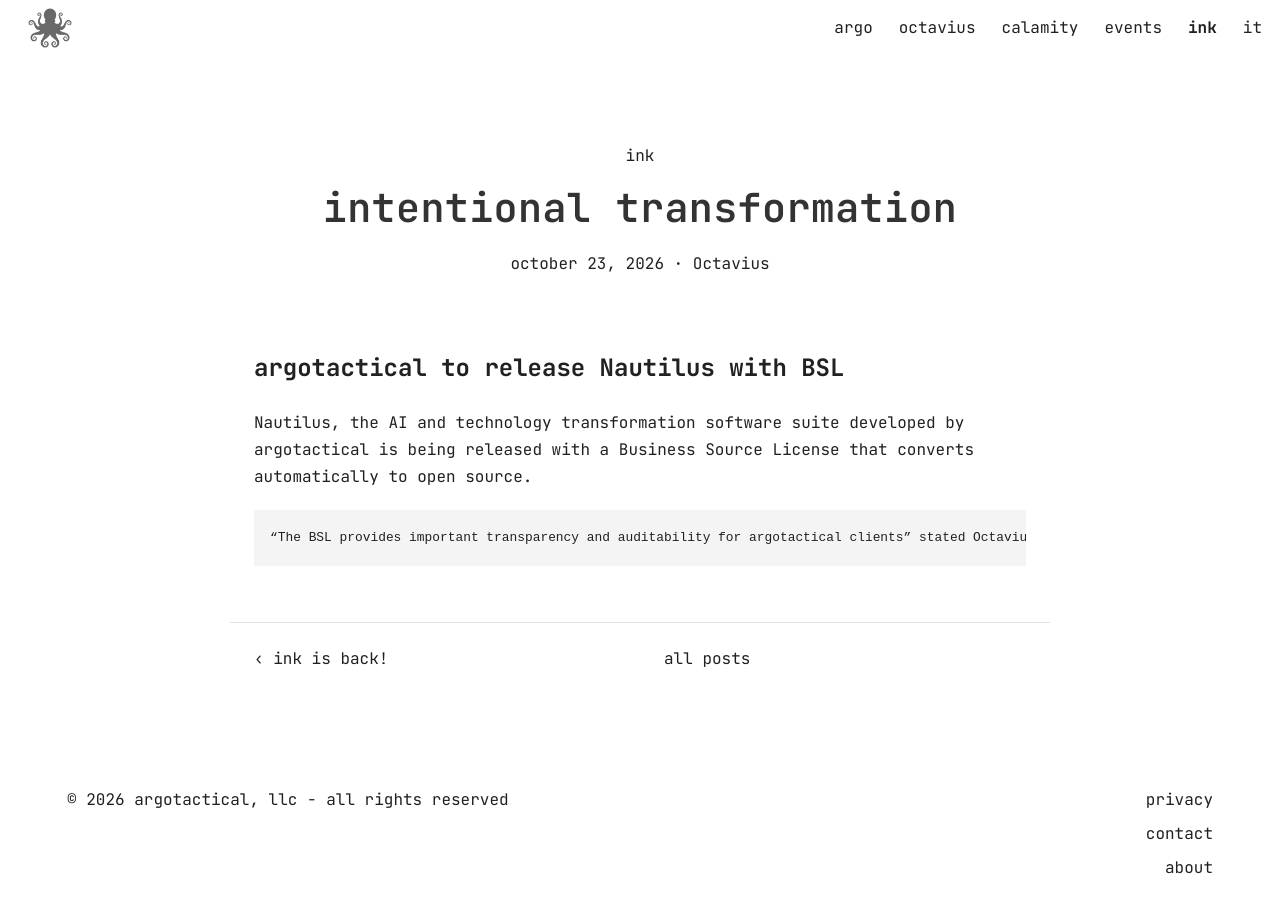
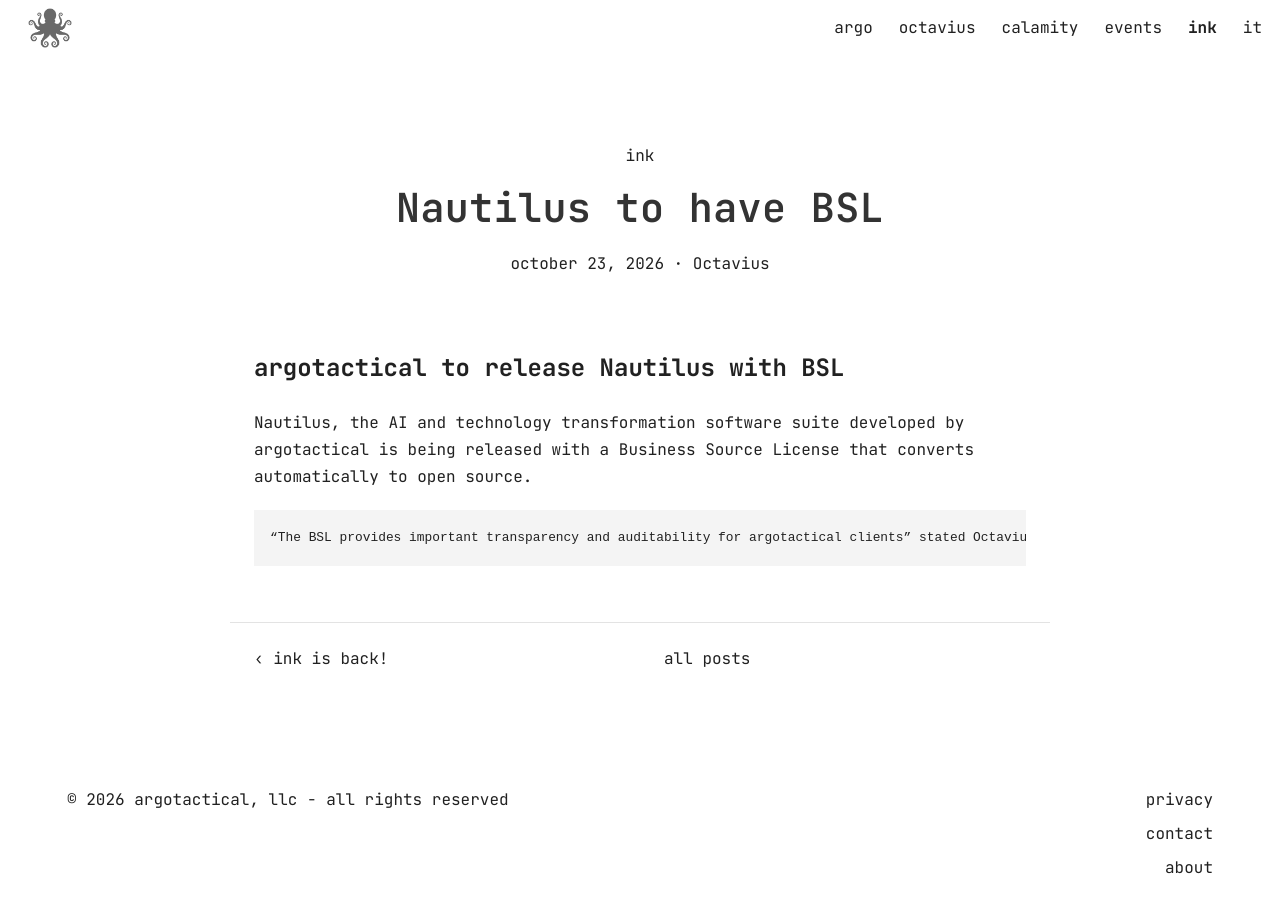
Before and after one commit to argotactical/www, a Jekyll site: the page built from _posts/2026-10-21-intentional-transformation.md, in a window 1280 px wide. Built offline with Jekyll 4.4.1, drawn with Linux system fonts in a browser that asks for light colours.

Commit message:
Update _posts/2026-10-21-intentional-transformation.md (via Pages CMS)

```diff
--- a/_posts/2026-10-21-intentional-transformation.md
+++ b/_posts/2026-10-21-intentional-transformation.md
@@ -1,5 +1,5 @@
 ---
-title: "intentional transformation "
+title: Nautilus to have BSL
 date: 2026-10-23
 published: true
 author: Octavius
```
